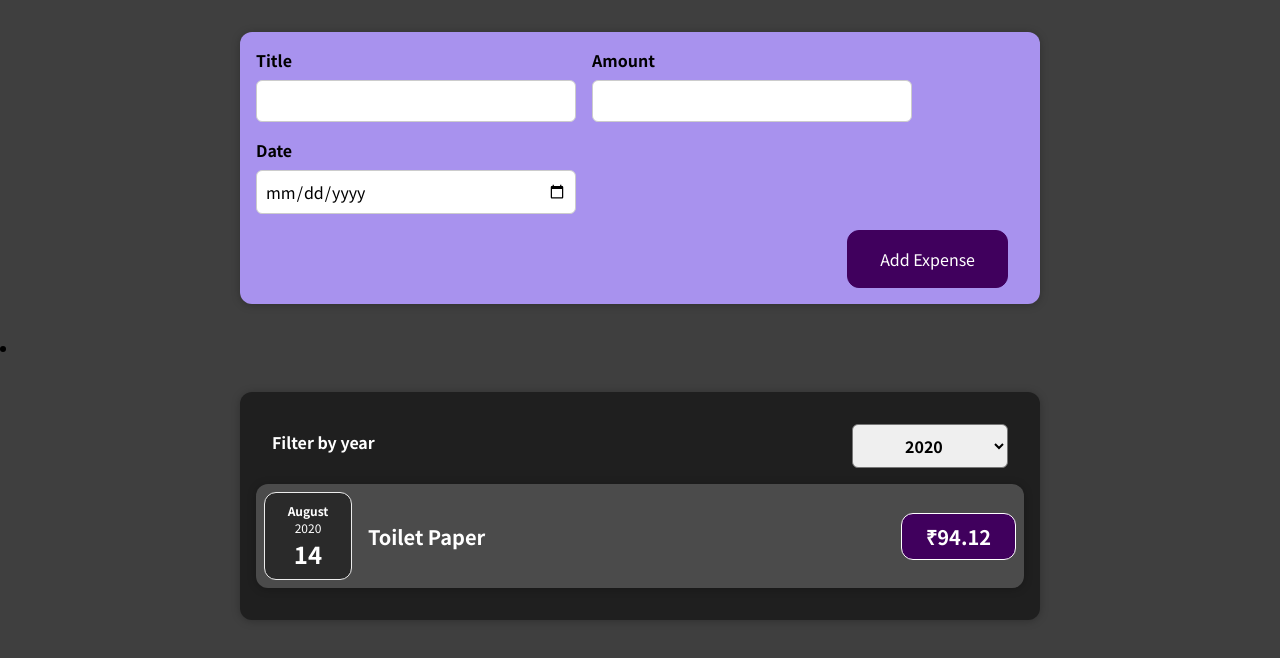
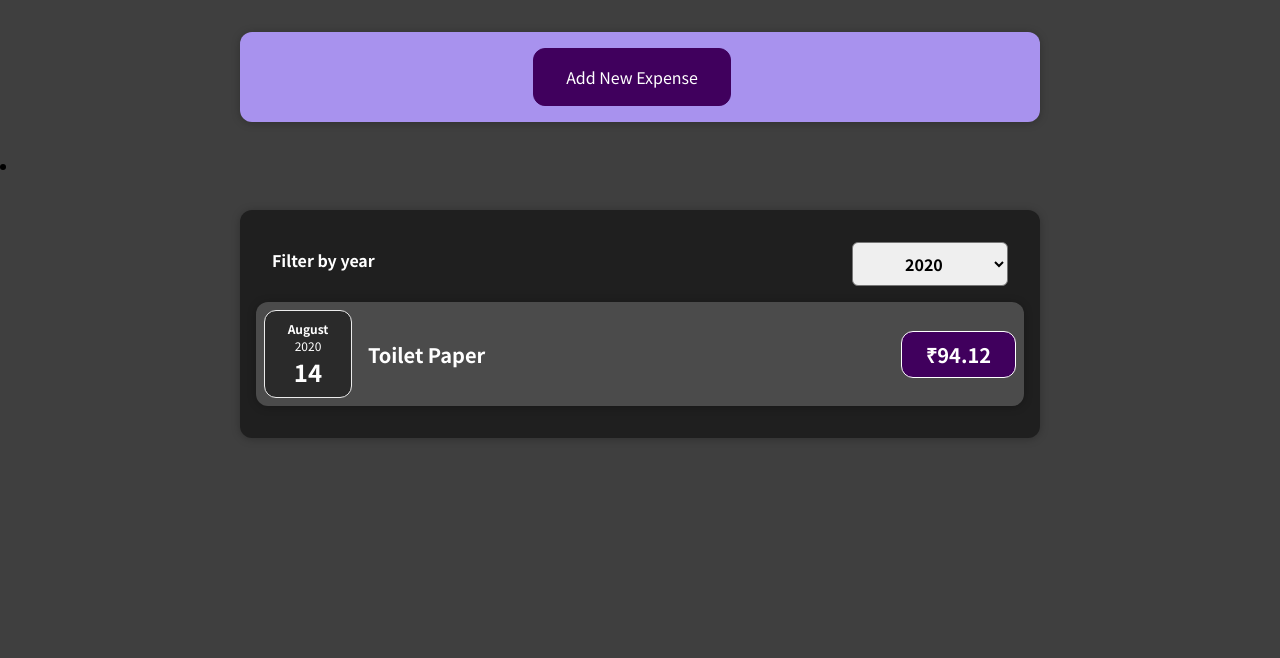
Before and after one commit to rintha/react-starting-project, a React (Create React App) app in the folder 01-starting-setup/01-starting-setup/: page / in a window 1280 px wide. Shown: the top 658 px of the page. Built offline with nearby package versions, Linux system fonts and the light colour scheme.

Commit message:
ConditionalAssignment

```diff
--- a/01-starting-setup/01-starting-setup/src/components/NewExpense/ExpenseForm.js
+++ b/01-starting-setup/01-starting-setup/src/components/NewExpense/ExpenseForm.js
@@ -87,6 +87,7 @@
         </div>
       </div>
       <div className='new-expense__actions'>
+        <button type="button" onClick={props.onCancel}>Cancel</button>
         <button type='submit'>Add Expense</button>
       </div>
     </form>
--- a/01-starting-setup/01-starting-setup/src/components/NewExpense/NewExpense.js
+++ b/01-starting-setup/01-starting-setup/src/components/NewExpense/NewExpense.js
@@ -1,20 +1,39 @@
-import React from 'react';
+import React, { useState } from 'react';
 
 import ExpenseForm from './ExpenseForm';
 import './NewExpense.css';
 
 const NewExpense = (props) => {
+  const [isEditing, setIsEditing] = useState(false);
+
   const saveExpenseDataHandler = (enteredExpenseData) => {
     const expenseData = {
       ...enteredExpenseData,
-      id: Math.random().toString()
+      id: Math.random().toString(),
     };
     props.onAddExpense(expenseData);
+    setIsEditing(false);
+  };
+
+  const startEditingHandler = () => {
+    setIsEditing(true);
+  };
+
+  const stopEditingHandler = () => {
+    setIsEditing(false);
   };
 
   return (
     <div className='new-expense'>
-      <ExpenseForm onSaveExpenseData={saveExpenseDataHandler} />
+      {!isEditing && (
+        <button onClick={startEditingHandler}>Add New Expense</button>
+      )}
+      {isEditing && (
+        <ExpenseForm
+          onSaveExpenseData={saveExpenseDataHandler}
+          onCancel={stopEditingHandler}
+        />
+      )}
     </div>
   );
 };
```
